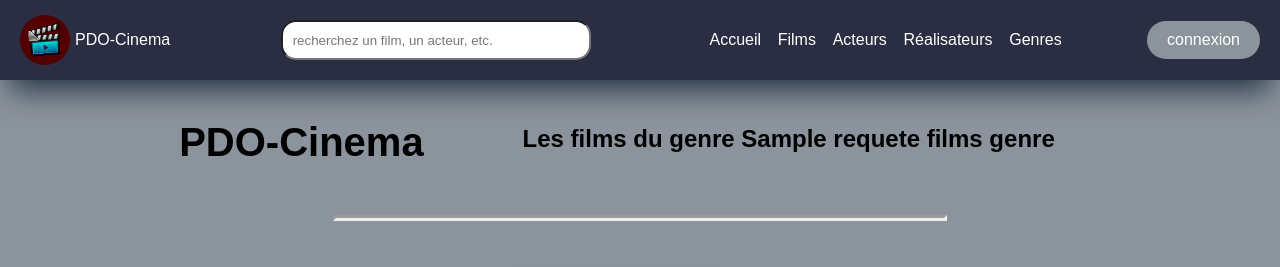
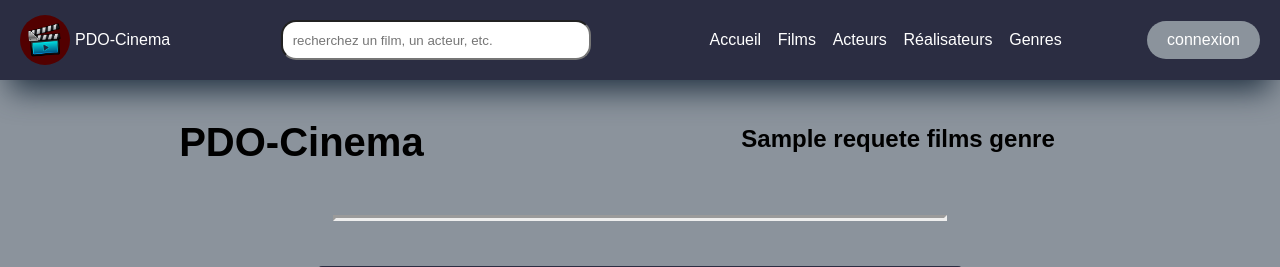
Before and after one commit to Flozerty/Cinema2.0, a PHP site: template view/filmsGenre.php in a window 1280 px wide. Shown: the top 267 px of the page. Run offline with PHP 8.4, Linux system fonts and the light colour scheme; the template is opened without the code that fills it: most values are stand-ins (such as "Sample title", 1, 10 or a date in 2020); some libraries are stand-ins or nearby versions.

Commit message:
filmsGenre title

```diff
--- a/view/filmsGenre.php
+++ b/view/filmsGenre.php
@@ -4,6 +4,10 @@ $films = $requeteFilmsGenre->fetchAll();
 ?>
 
 <section id="filmsGenre">
+  <h3><?= $films[0]["nom_genre"] ?></h3>
+  <p class="subtitle">
+    Parcourez les films du genre <?= $films[0]["nom_genre"] ?> :
+  </p>
   <div class="cards-container">
 
     <?php foreach ($films as $film) { ?>
@@ -21,6 +25,6 @@ $films = $requeteFilmsGenre->fetchAll();
 </section>
 <?php
 $titre = $films[0]["nom_genre"];
-$titre_secondaire = "Les films du genre ".$films[0]["nom_genre"];
+$titre_secondaire = $films[0]["nom_genre"];
 $contenu = ob_get_clean();
 require "templates/template.php";
```
